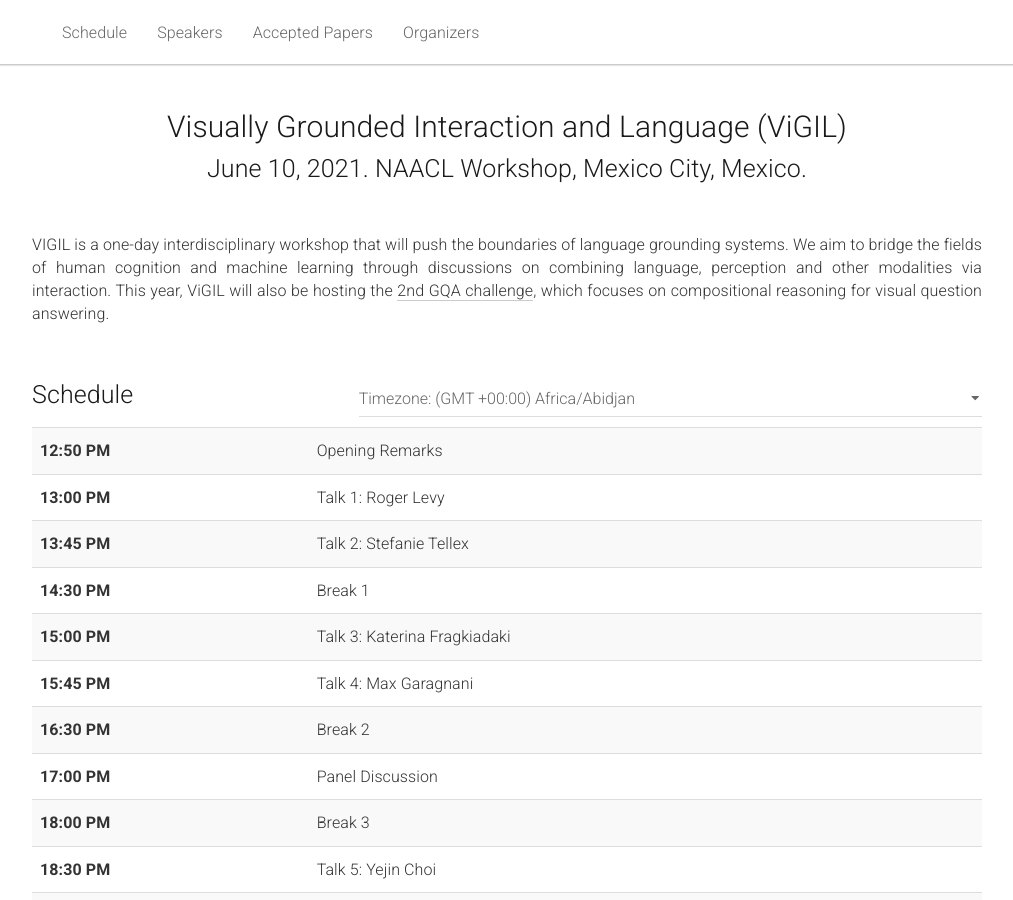
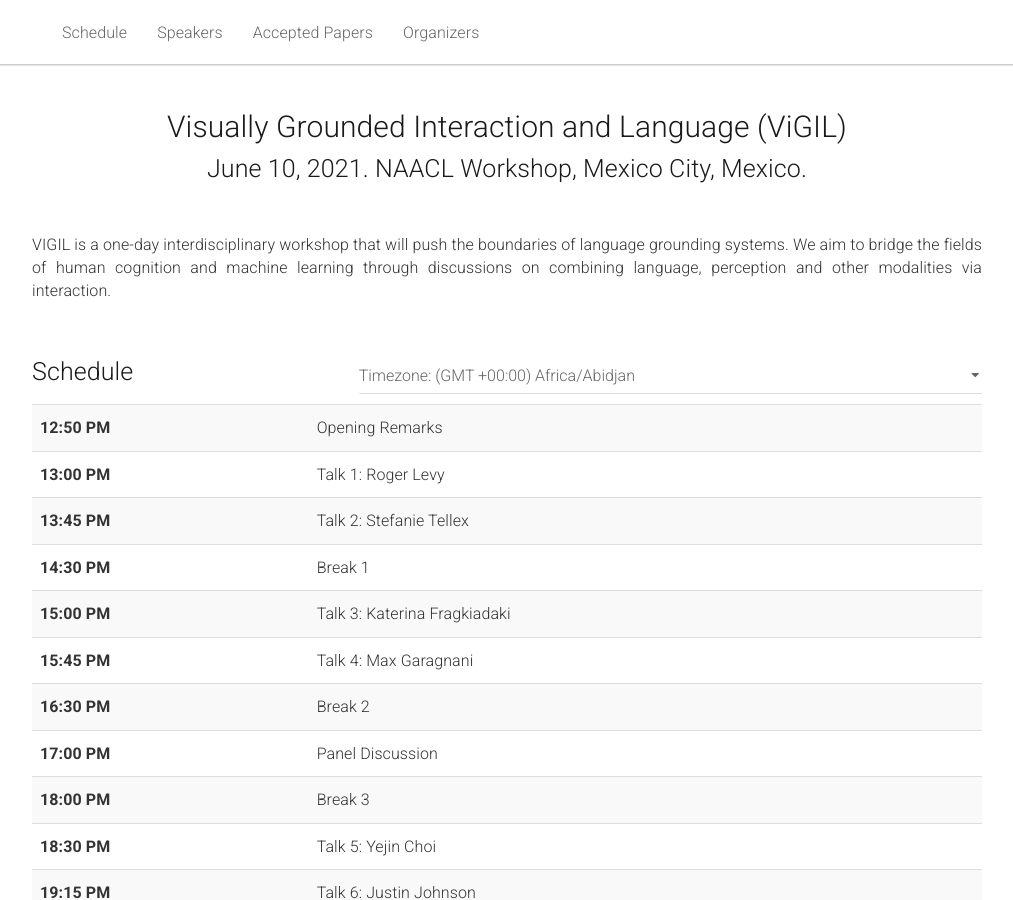
Before and after one commit to vigilworkshop/vigilworkshop.github.io, a Jekyll site: the page built from _pages/home.md, in a window 1280 px wide and 900 px high. Shown: the whole window, without its empty margins (133-1146 px from the left). Built offline with Jekyll 4.4.1, drawn with Linux system fonts in a browser that asks for light colours.

Commit message:
remove gqa

```diff
--- a/_pages/home.md
+++ b/_pages/home.md
@@ -22,7 +22,7 @@ acknowledgements: ""
 <div class="row">
     <div class="col-xs-12">
         <p>
-          VIGIL is a one-day interdisciplinary workshop that will push the boundaries of language grounding systems. We aim to bridge the fields of human cognition and machine learning through discussions on combining language, perception and other modalities via interaction. This year, ViGIL will also be hosting the <a href="https://cs.stanford.edu/people/dorarad/gqa/challenge.html">2nd GQA challenge</a>, which focuses on compositional reasoning for visual question answering.
+          VIGIL is a one-day interdisciplinary workshop that will push the boundaries of language grounding systems. We aim to bridge the fields of human cognition and machine learning through discussions on combining language, perception and other modalities via interaction.
         </p>
     </div>
 </div>
```
